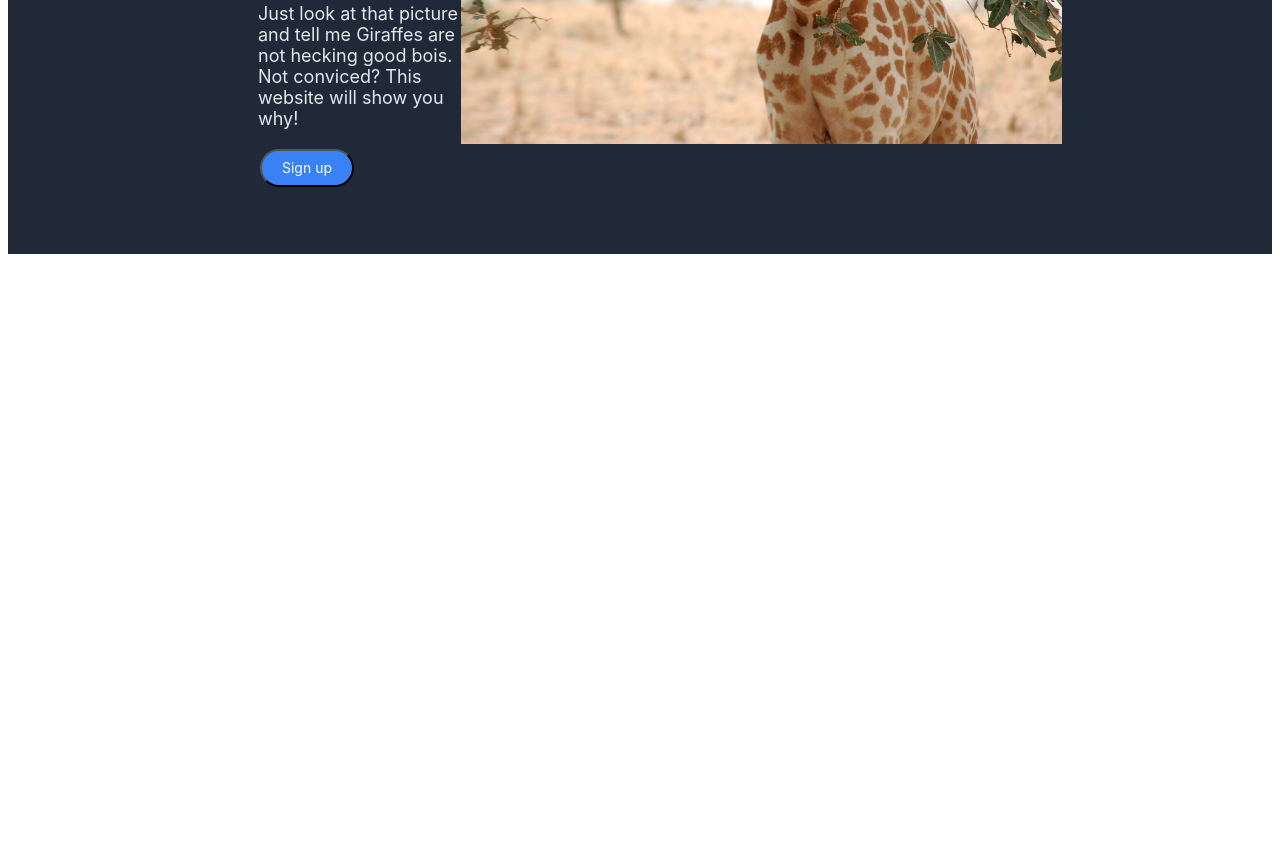
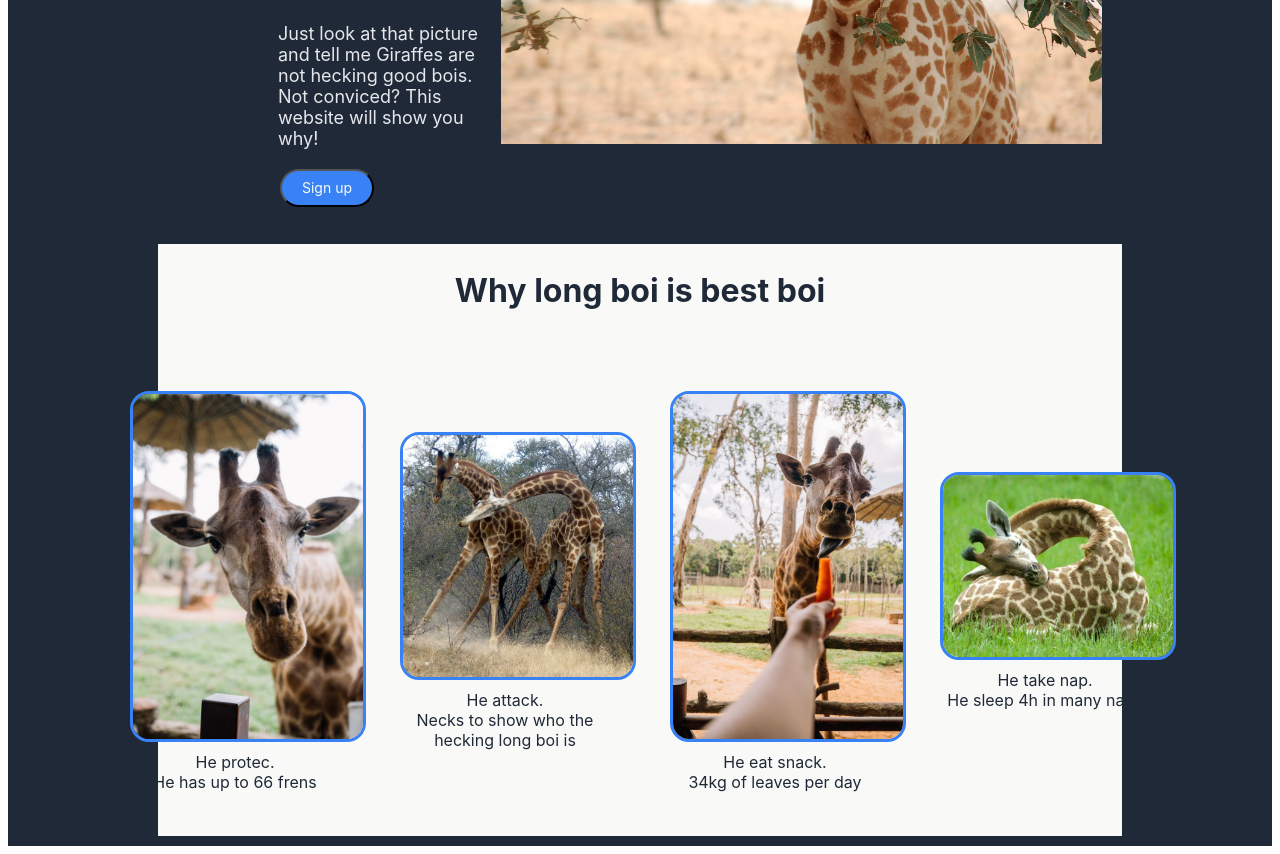
Before and after one commit to itsjessf/theOdinProject, a plain HTML site: page odin-giraffe/index.html in a window 1280 px wide. Shown: the part 424-1278 px from the top of the page. Before the commit the page ends 800 px from the top, so only its background shows below. Drawn offline with Linux system fonts and the light colour scheme.

Commit message:
Completed information section on giraffe website

```diff
--- a/odin-giraffe/index.html
+++ b/odin-giraffe/index.html
@@ -37,6 +37,31 @@
         </div>
         <div class="spacer"></div>
       </div>
+      <div class="flex-info">
+        <h2>Why long boi is best boi</h2>
+      </div>
+      <div class="flex-images">
+        <div>
+          <img src="images/giraffe-protec.jpeg" alt="Giraffe-Protec" />
+          <p>He protec. </p>
+          <p>He has up to 66 frens</p>
+        </div>
+        <div>
+          <img src="images/giraffe-attak.jpeg" alt="Giraffe-Attack" />
+          <p>He attack. </p>
+          <p>Necks to show who the hecking long boi is</p>
+        </div>
+        <div>
+          <img src="images/giraffe-snack.jpeg" alt="Giraffe-Snack" />
+          <p>He eat snack. </p>
+          <p>34kg of leaves per day</p>
+        </div>
+        <div>
+          <img src="images/giraffe-nap.webp" alt="Giraffe-Nap" />
+          <p>He take nap. </p>
+          <p>He sleep 4h in many naps</p>
+        </div>
+      </div>
     </body>
   </div>
 </html>
--- a/odin-giraffe/style.css
+++ b/odin-giraffe/style.css
@@ -50,6 +50,8 @@ a:active {
   flex-grow: 10;
 }
 
+/*  INTRO PART  */
+
 .flex-intro {
   display: flex;
   flex-direction: row;
@@ -63,6 +65,7 @@ a:active {
   background-color: inherit;
   flex: 1;
   flex-direction: column;
+  padding: 20px;
 }
 
 .intro-space {
@@ -108,3 +111,52 @@ a:active {
   height: inherit;
   max-width: fit-content;
 }
+
+/* BODY STARTS*/
+
+.flex-info {
+  display: flex;
+  flex-direction: row;
+  background-color: #f9faf8;
+  justify-content: center;
+}
+
+.flex-info h2 {
+  font-size: 32px;
+  color: #1f2937;
+  text-align: center;
+}
+
+.flex-images {
+  display: flex;
+  flex-direction: row;
+  background-color: #f9faf8;
+  height: 500px;
+  justify-content: center;
+}
+
+.flex-images > div {
+  display: flex;
+  flex-direction: column;
+  width: 230px;
+  height: auto;
+  margin: 20px;
+  justify-content: center;
+
+}
+
+.flex-images p {
+     width: inherit;
+     font-size: 18;
+     color: #1f2937;
+     margin: 0px;
+     text-align: center;
+
+}
+
+.flex-images img{
+     width: inherit;
+     border: 3px solid #3882f6;
+     border-radius: 1.1875rem;
+     margin: 10px;
+}
```
Also changed, not shown: odin-giraffe/images/giraffe-attak.jpeg (added), odin-giraffe/images/giraffe-nap.webp (added), odin-giraffe/images/giraffe-protec.jpeg (added), odin-giraffe/images/giraffe-snack.jpeg (added), odin-giraffe/images/giraffe-water.jpeg (added), odin-giraffe/images/not-giraffe.png (added).
